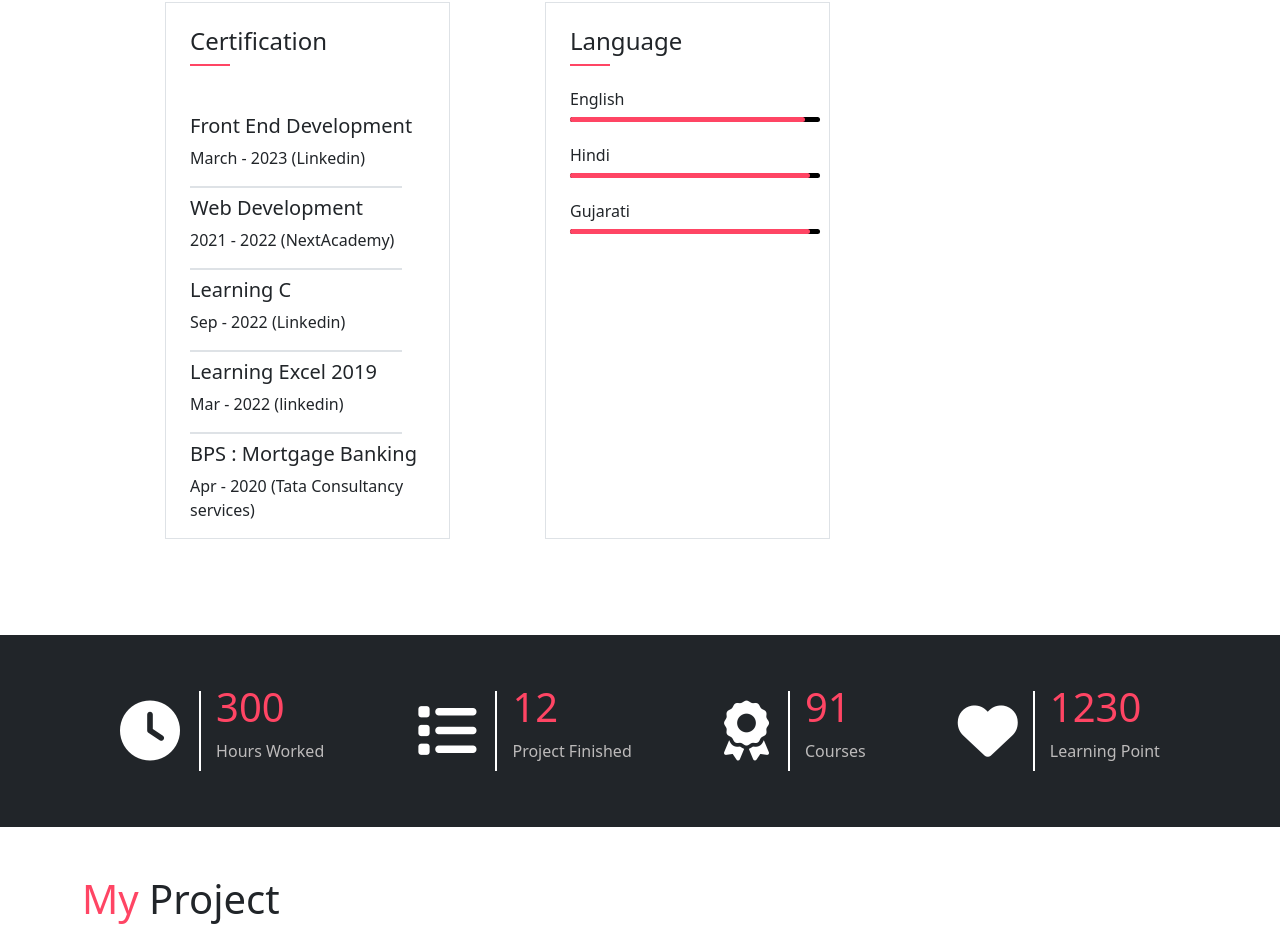
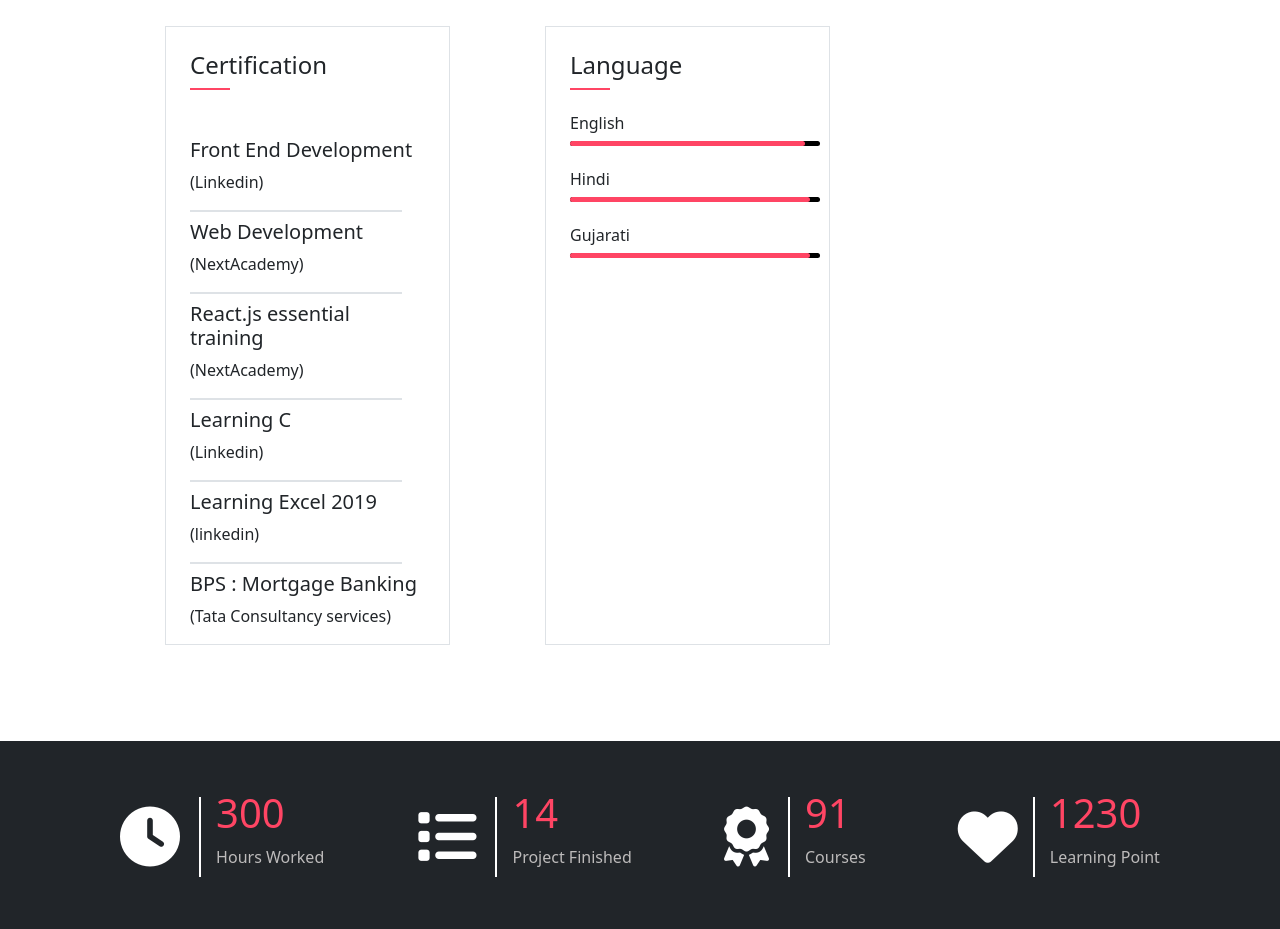
Before and after one commit to himu7377/myPortfolio-, a plain HTML site: page index.html in a window 1280 px wide. Shown: the part 2432-3361 px from the top of the page. Drawn offline with nearby package versions, Linux system fonts and the light colour scheme.

Commit message:
Update index.html

```diff
--- a/index.html
+++ b/index.html
@@ -186,7 +186,7 @@ integrity="sha384-Zenh87qX5JnK2Jl0vWa8Ck2rdkQ2Bzep5IDxbcnCeuOxjzrPF/et3URy9Bv1WT
                             <div class="col-md-3 sec-three-data pt-4 border px-4 my-5">
                                 <h4 class="">Education</h4>
                                 <div class="bg-pink" style="width: 40px;height:2px;"></div>
-                                <h5 class="pink pt-4">2021 - 2022</h5>
+                                <h5 class="pink pt-4">Oct - 2022 - March - 2023</h5>
                                 <p>Web Development Course</p>
                                 <p>» Proficient in HTML, CSS, JavaScript, and modern web development frameworks such as React.js. <br>
                                     » Strong understanding of Responsive Design, Cross-browser compatibility, and web performance optimization techniques.<p>
@@ -209,6 +209,9 @@ integrity="sha384-Zenh87qX5JnK2Jl0vWa8Ck2rdkQ2Bzep5IDxbcnCeuOxjzrPF/et3URy9Bv1WT
                                 <div class="bg-pink" style="width: 40px;height:2px;"></div>
 
                                 <h6 class="pt-4">JavaScript</h6>
+                                <div class="bg-black" style="width: 250px;border-radius: 50px;"><div class="bg-pink" style="width: 160px;height:5px;border-radius: 50px;"></div></div>
+
+                                <h6 class="pt-4">React.js</h6>
                                 <div class="bg-black" style="width: 250px;border-radius: 50px;"><div class="bg-pink" style="width: 200px;height:5px;border-radius: 50px;"></div></div>
 
                                 <h6 class="pt-4">hTML5 & CSS3</h6>
@@ -256,23 +259,27 @@ integrity="sha384-Zenh87qX5JnK2Jl0vWa8Ck2rdkQ2Bzep5IDxbcnCeuOxjzrPF/et3URy9Bv1WT
                         <div class="bg-pink" style="width: 40px;height:2px;"></div>
 
                         <h5 class="pt-5">Front End Development</h5>
-                        <p>March - 2023 (Linkedin)</p>
+                        <p>(Linkedin)</p>
                         <div class="border" style="width: 90%;"></div>
 
                         <h5 class="pt-2">Web Development</h5>
-                        <p>2021 - 2022 (NextAcademy)</p>
+                        <p>(NextAcademy)</p>
+                        <div class="border" style="width: 90%;"></div>
+
+                        <h5 class="pt-2"> React.js essential training</h5>
+                        <p>(NextAcademy)</p>
                         <div class="border" style="width: 90%;"></div>
 
                         <h5 class="pt-2">Learning C</h5>
-                        <p>Sep - 2022 (Linkedin)</p>
+                        <p>(Linkedin)</p>
                         <div class="border" style="width: 90%;"></div>
 
                         <h5 class="pt-2">Learning Excel 2019</h5>
-                        <p>Mar - 2022 (linkedin)</p>
+                        <p>(linkedin)</p>
                         <div class="border" style="width: 90%;"></div>
 
                         <h5 class="pt-2">BPS : Mortgage Banking</h5>
-                        <p>Apr - 2020 (Tata Consultancy services)</p>
+                        <p>(Tata Consultancy services)</p>
 
                     </div>
 
@@ -317,7 +324,7 @@ integrity="sha384-Zenh87qX5JnK2Jl0vWa8Ck2rdkQ2Bzep5IDxbcnCeuOxjzrPF/et3URy9Bv1WT
                     <div class="d-flex align-items-center justify-content-center">
                         <div><i style="font-size: 60px;" class="fa-solid fa-items fa-list pe-1 ps-3"></i></div>
                         <div class="bg-white horiz-line"></div>
-                        <div><h1 class="pink sec-four-h1">12</h1>
+                        <div><h1 class="pink sec-four-h1">14</h1>
                             <p class="light-white sec-four-p">Project Finished</p></div>
                     </div>
 
```
